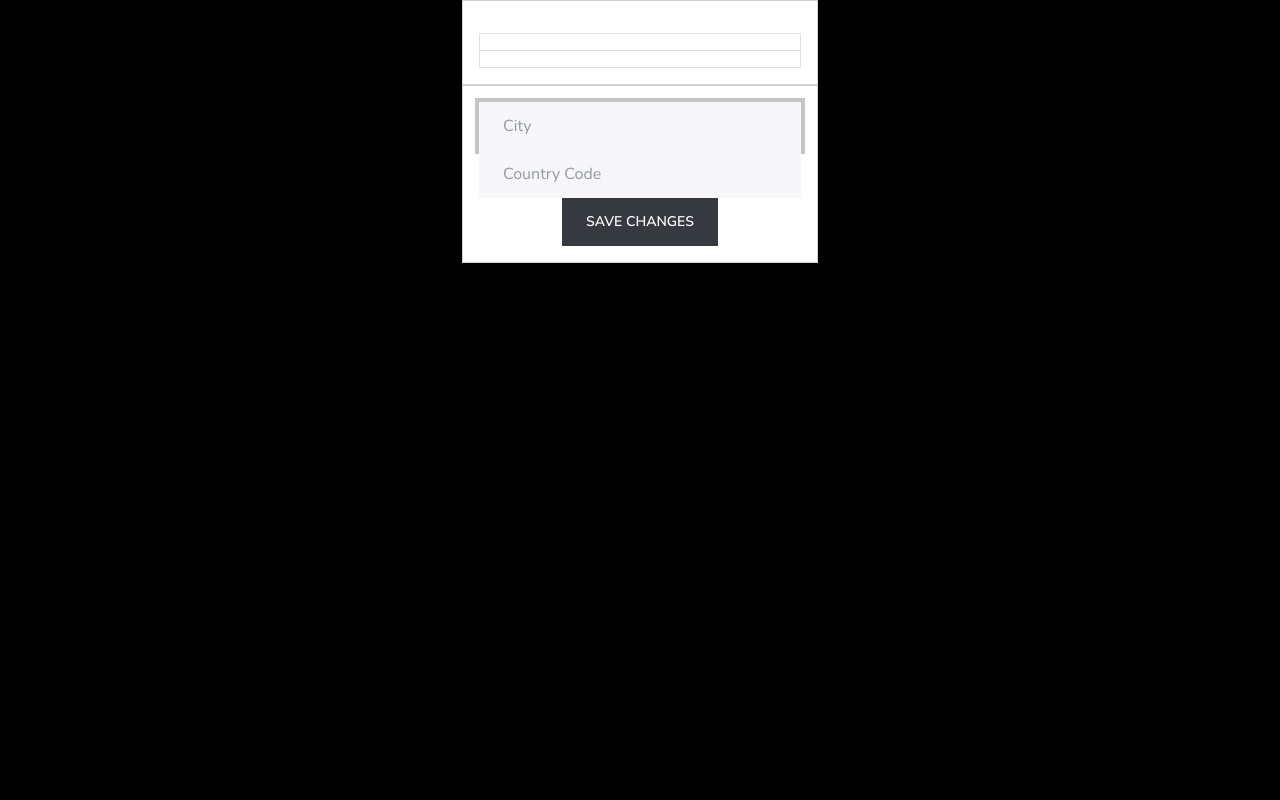
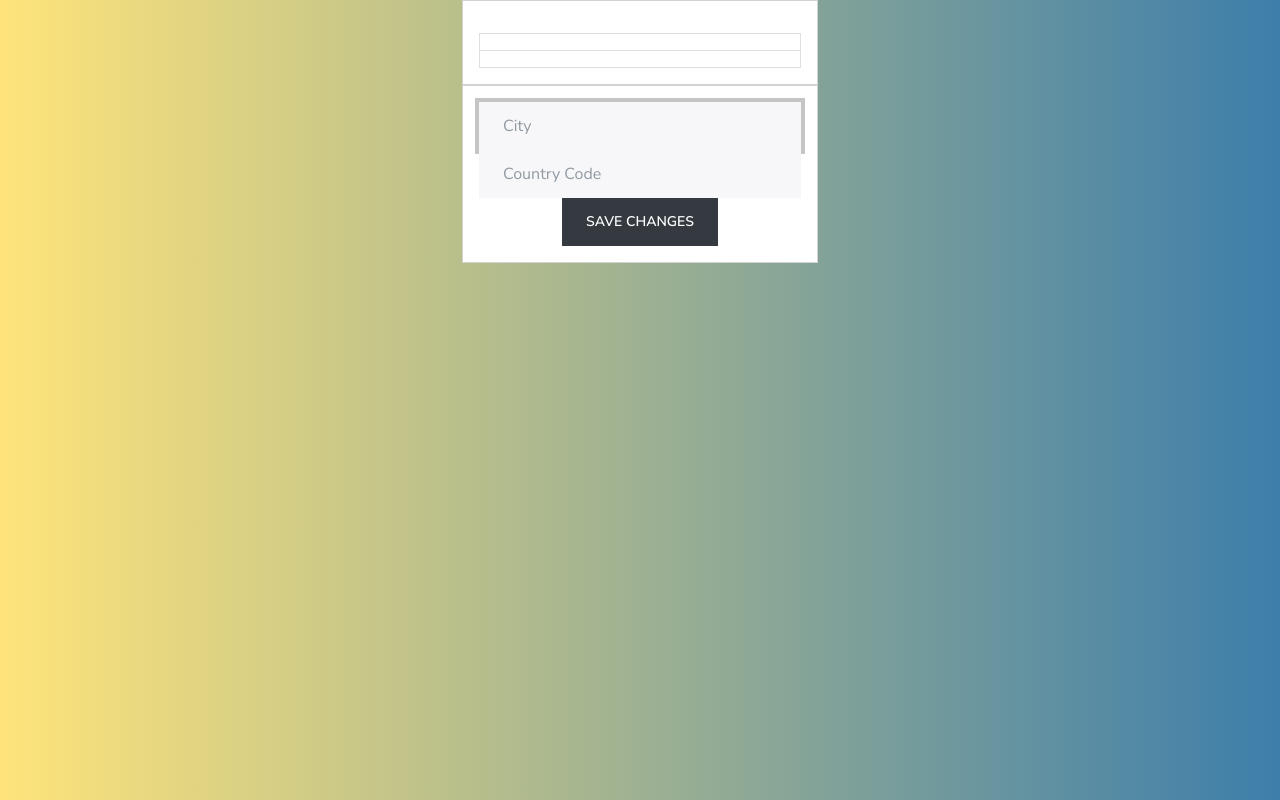
Before and after one commit to Brayam1993/weatherApp, a website built with webpack: page src/index.html in a window 1280 px wide. Built offline with nearby package versions, Linux system fonts and the light colour scheme.

Commit message:
css styles

```diff
--- a/src/app/index.css
+++ b/src/app/index.css
@@ -1,3 +1,6 @@
 body {
-    background: #000;
+    background: #3D7EAA;  /* fallback for old browsers */
+    background: -webkit-linear-gradient(to right, #FFE47A, #3D7EAA);  /* Chrome 10-25, Safari 5.1-6 */
+    background: linear-gradient(to right, #FFE47A, #3D7EAA); /* W3C, IE 10+/ Edge, Firefox 16+, Chrome 26+, Opera 12+, Safari 7+ */
+
 }
```
